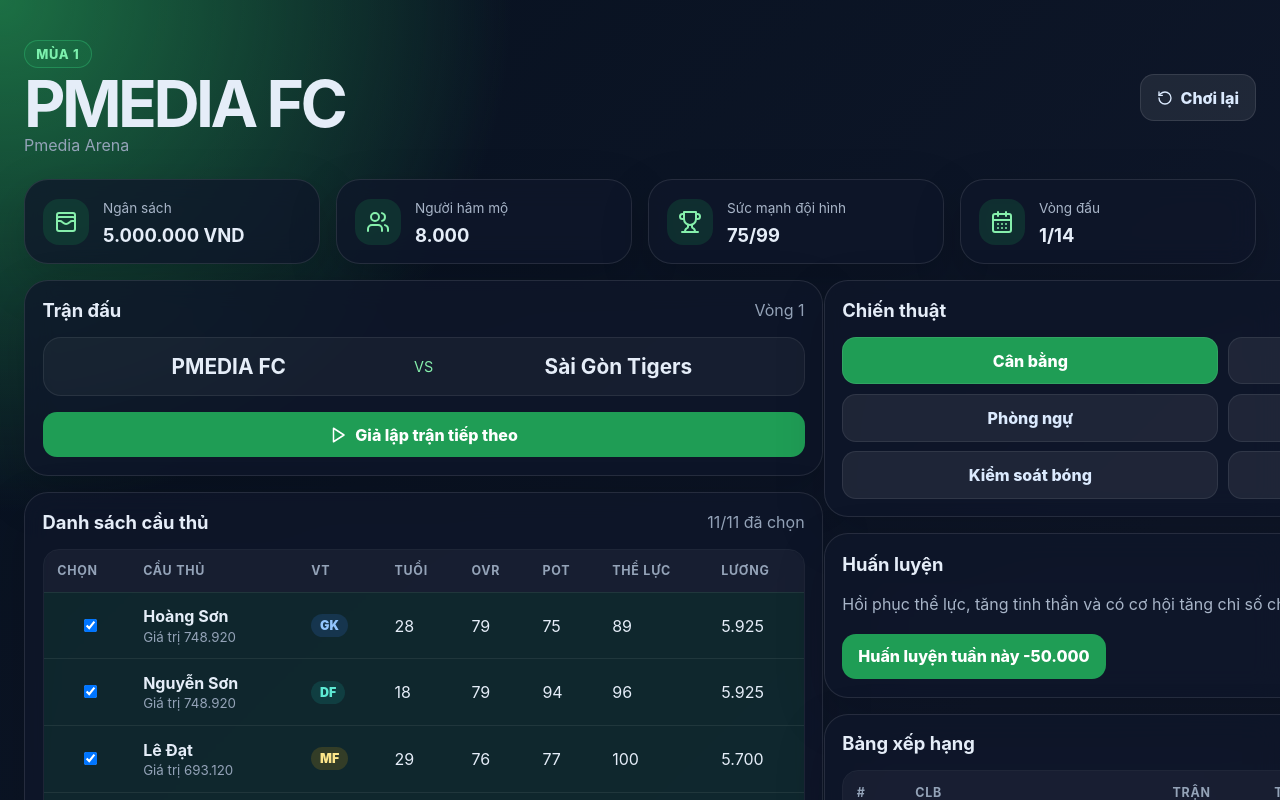
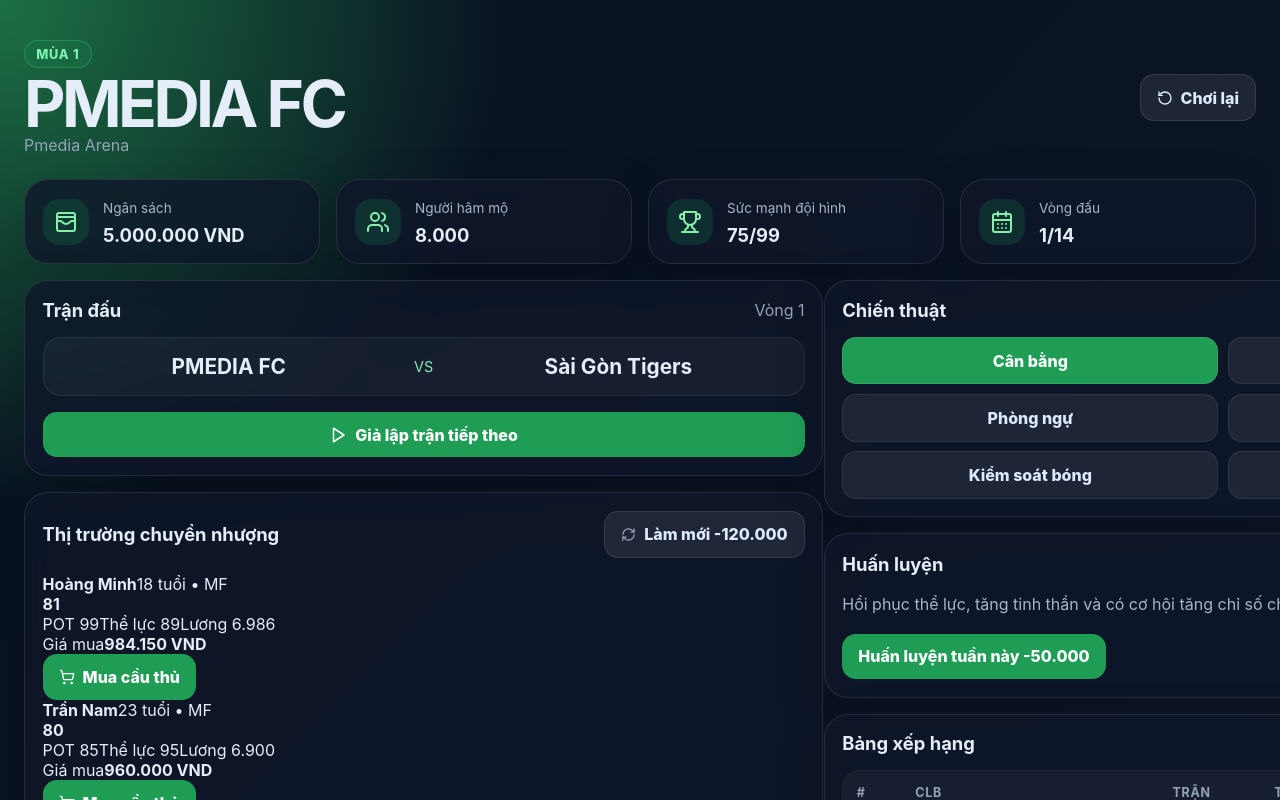
Before and after one commit to trankhacvinh/football-manager, a React (Vite) app: page / in a window 1280 px wide. Both pictures are taken after a click on the button "Tạo sự nghiệp mới". Shown: the top 800 px of the page. Built offline with nearby package versions, Linux system fonts and the light colour scheme.

Commit message:
Add transfer market UI

```diff
--- a/src/main.tsx
+++ b/src/main.tsx
@@ -1,7 +1,7 @@
 import React, { useEffect, useMemo, useState } from 'react';
 import { createRoot } from 'react-dom/client';
-import { Trophy, Users, CalendarDays, Dumbbell, RotateCcw, Play, WalletCards } from 'lucide-react';
-import { createNewGame, setLineup, setTactic, simulateNextRound, trainTeam } from './gameEngine';
+import { Trophy, Users, CalendarDays, Dumbbell, RotateCcw, Play, WalletCards, ShoppingCart, RefreshCw } from 'lucide-react';
+import { buyPlayer, createNewGame, refreshTransferMarket, sellPlayer, setLineup, setTactic, simulateNextRound, trainTeam } from './gameEngine';
 import { clearGame, loadGame, saveGame } from './storage';
 import type { GameState, Player, Tactic } from './types';
 import './styles.css';
@@ -15,6 +15,10 @@ const tacticLabels: Record<Tactic, string> = {
   possession: 'Kiểm soát bóng',
   pressing: 'Pressing tầm cao',
 };
+
+function money(value: number) {
+  return `${currency.format(value)} VND`;
+}
 
 function StatCard({ title, value, icon }: { title: string; value: string; icon: React.ReactNode }) {
   return <div className="card stat-card"><div className="stat-icon">{icon}</div><div><p>{title}</p><strong>{value}</strong></div></div>;
@@ -45,14 +49,31 @@ function PlayersTable({ state, setState }: { state: GameState; setState: (s: Gam
   return <div className="card">
     <div className="section-title"><h2>Danh sách cầu thủ</h2><span>{lineup.length}/11 đã chọn</span></div>
     <div className="table-wrap"><table>
-      <thead><tr><th>Chọn</th><th>Cầu thủ</th><th>VT</th><th>Tuổi</th><th>OVR</th><th>POT</th><th>Thể lực</th><th>Lương</th></tr></thead>
+      <thead><tr><th>Chọn</th><th>Cầu thủ</th><th>VT</th><th>Tuổi</th><th>OVR</th><th>POT</th><th>Thể lực</th><th>Lương</th><th></th></tr></thead>
       <tbody>{state.players.map((p: Player) => <tr key={p.id} className={lineup.includes(p.id) ? 'selected-row' : ''}>
         <td><input type="checkbox" checked={lineup.includes(p.id)} onChange={() => setState(setLineup(state, p.id))} /></td>
-        <td><strong>{p.name}</strong><small>Giá trị {currency.format(p.value)}</small></td>
+        <td><strong>{p.name}</strong><small>Giá trị {money(p.value)}</small></td>
         <td><span className={`pos pos-${p.position.toLowerCase()}`}>{p.position}</span></td>
         <td>{p.age}</td><td>{p.overall}</td><td>{p.potential}</td><td>{p.fitness}</td><td>{currency.format(p.salary)}</td>
+        <td><button className="danger small-btn" onClick={() => setState(sellPlayer(state, p.id))}>Bán</button></td>
       </tr>)}</tbody>
     </table></div>
+  </div>;
+}
+
+function TransferMarket({ state, setState }: { state: GameState; setState: (s: GameState) => void }) {
+  const market = state.transferMarket ?? [];
+  return <div className="card">
+    <div className="section-title"><h2>Thị trường chuyển nhượng</h2><button className="ghost small-btn" onClick={() => setState(refreshTransferMarket(state))}><RefreshCw size={15} /> Làm mới -120.000</button></div>
+    {state.transferMessage && <div className={`notice notice-${state.transferMessage.type}`}>{state.transferMessage.text}</div>}
+    <div className="market-grid">
+      {market.slice(0, 12).map(player => <div key={player.id} className="player-card">
+        <div className="player-card-head"><div><strong>{player.name}</strong><span>{player.age} tuổi • {player.position}</span></div><b>{player.overall}</b></div>
+        <div className="player-metrics"><span>POT {player.potential}</span><span>Thể lực {player.fitness}</span><span>Lương {currency.format(player.salary)}</span></div>
+        <div className="player-price"><span>Giá mua</span><strong>{money(player.value)}</strong></div>
+        <button disabled={(state.club?.budget ?? 0) < player.value} onClick={() => setState(buyPlayer(state, player.id))}><ShoppingCart size={16} /> Mua cầu thủ</button>
+      </div>)}
+    </div>
   </div>;
 }
 
@@ -104,7 +125,7 @@ function Dashboard({ state, setState, onReset }: { state: GameState; setState: (
   return <main className="app-shell">
     <header className="topbar"><div><span className="badge">Mùa {state.season}</span><h1>{club.name}</h1><p>{club.stadium}</p></div><button className="ghost" onClick={onReset}><RotateCcw size={16} /> Chơi lại</button></header>
     <section className="stats-grid">
-      <StatCard title="Ngân sách" value={`${currency.format(club.budget)} VND`} icon={<WalletCards />} />
+      <StatCard title="Ngân sách" value={money(club.budget)} icon={<WalletCards />} />
       <StatCard title="Người hâm mộ" value={currency.format(club.fans)} icon={<Users />} />
       <StatCard title="Sức mạnh đội hình" value={`${avgOverall}/99`} icon={<Trophy />} />
       <StatCard title="Vòng đấu" value={`${Math.min(state.currentRound, 14)}/14`} icon={<CalendarDays />} />
@@ -112,6 +133,7 @@ function Dashboard({ state, setState, onReset }: { state: GameState; setState: (
     <section className="main-grid">
       <div className="left-col">
         <MatchPanel state={state} setState={setState} />
+        <TransferMarket state={state} setState={setState} />
         <PlayersTable state={state} setState={setState} />
       </div>
       <div className="right-col">
```
